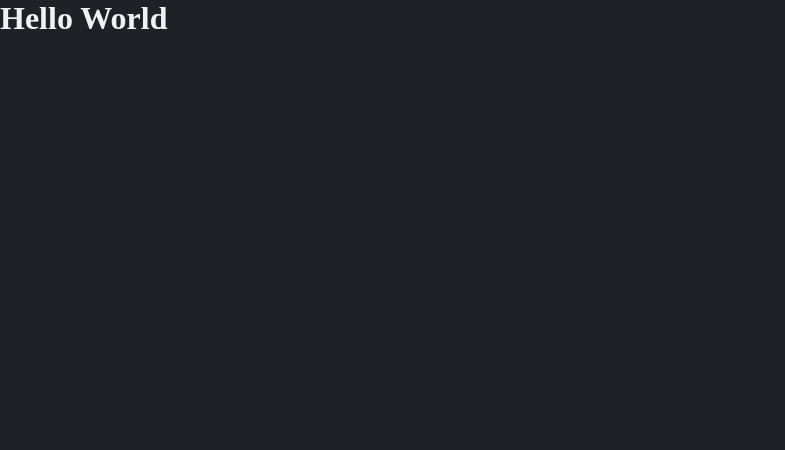
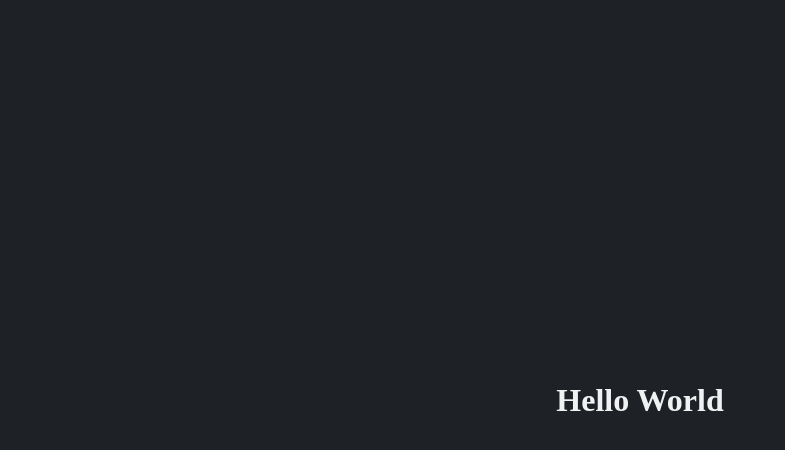
Before and after one commit to mayronH/personal-vite-template, a Vue app: page / in a window 1280 px wide. Shown: the top 450 px of the page, without its empty margins (0-785 px from the left). Built offline with nearby package versions, Linux system fonts and the light colour scheme; a small style sheet from the web is missing.

Commit message:
fix routerview and initial grid css

```diff
--- a/src/App.vue
+++ b/src/App.vue
@@ -1,10 +1,27 @@
-<script setup lang="ts">
-// This starter template is using Vue 3 <script setup> SFCs
-// Check out https://vuejs.org/api/sfc-script-setup.html#script-setup
-</script>
+<script setup lang="ts"></script>
 
 <template>
-  <h1>Hello World</h1>
+  <RouterView />
 </template>
 
-<style></style>
+<style>
+#app {
+  display: flex;
+  flex-direction: column;
+  justify-content: space-between;
+
+  min-height: 100vh;
+}
+
+main.content {
+  flex: 1;
+
+  width: 100%;
+
+  display: grid;
+  place-items: center;
+
+  padding-block: var(--small-size-fluid);
+  padding-inline: var(--medium-size-fluid);
+}
+</style>
--- a/src/views/404View.vue
+++ b/src/views/404View.vue
@@ -1,12 +1,18 @@
 <template>
   <main class="content">
-    <h1>404</h1>
-    <h2>Page not Found</h2>
+    <div class="message">
+      <h1>404</h1>
+      <h2>Page not Found</h2>
+    </div>
   </main>
 </template>
 
 <style scoped>
 h1 {
   font-size: var(--extra-large-size-fluid);
+  line-height: var(--extra-large-size-fluid);
+}
+.message {
+  text-align: center;
 }
 </style>
--- a/src/views/HomeView.vue
+++ b/src/views/HomeView.vue
@@ -1,6 +1,8 @@
 <script setup lang="ts"></script>
 <template>
-  <main class="content"></main>
+  <main class="content">
+    <h1>Hello World</h1>
+  </main>
 </template>
 
 <style scoped></style>
```
